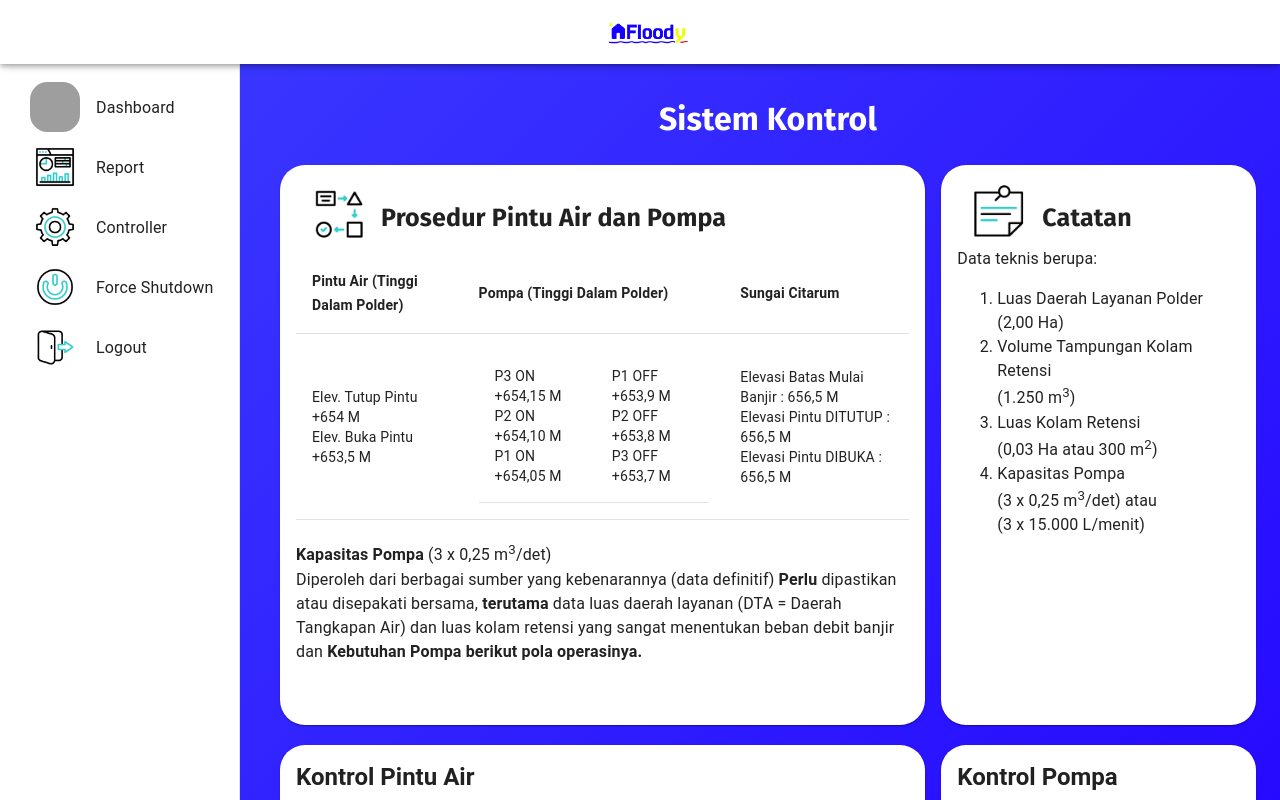
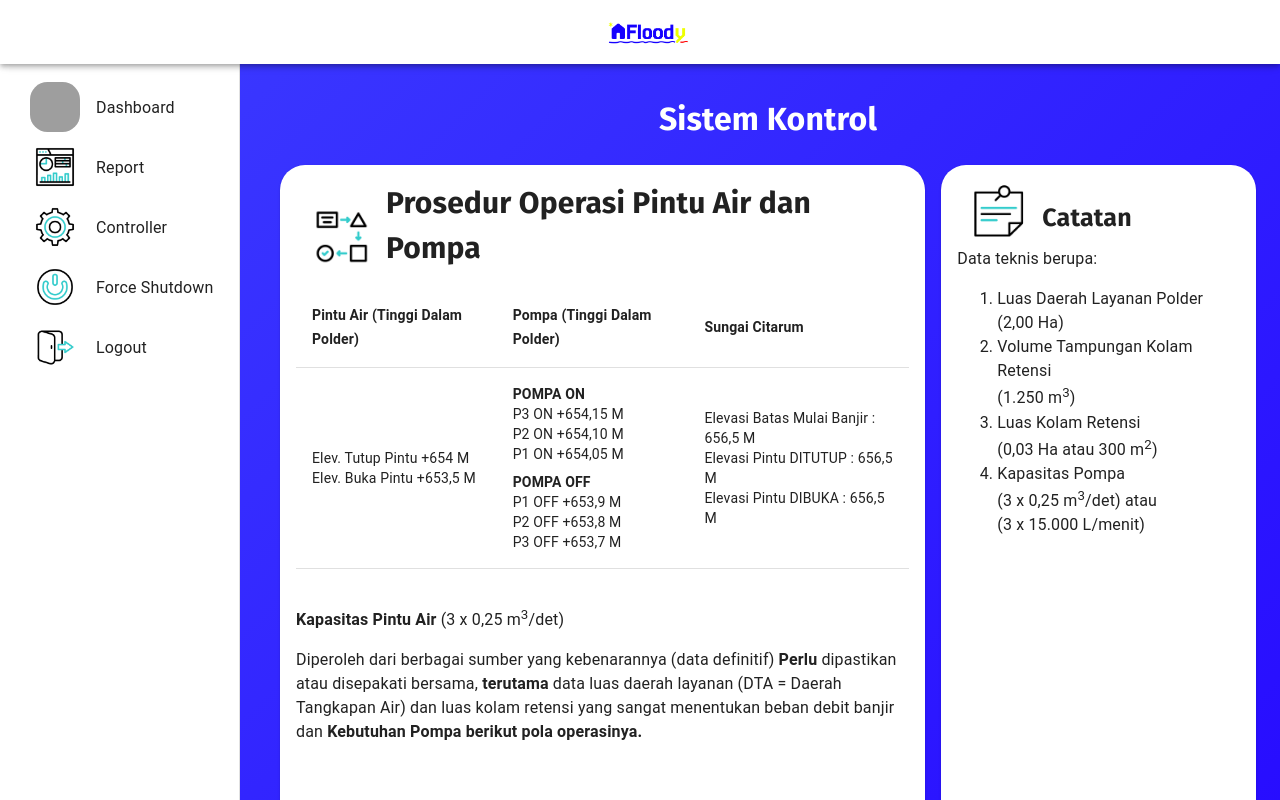
Before and after one commit to LazyCats07/Floody, a React (Create React App) app: page /Controller in a window 1280 px wide. Shown: the top 800 px of the page. Built offline with nearby package versions, Linux system fonts and the light colour scheme; no server answers; the database is empty; sample sign-in values are in the browser's storage; grey boxes are pictures that could not be loaded; some icons are missing.

Commit message:
add speed insight

```diff
--- a/package.json
+++ b/package.json
@@ -15,6 +15,7 @@
     "@testing-library/user-event": "^13.5.0",
     "@toolpad/core": "^0.13.0",
     "@vercel/analytics": "^1.5.0",
+    "@vercel/speed-insights": "^1.2.0",
     "apexcharts": "^4.7.0",
     "bootstrap": "^5.3.6",
     "chart.js": "^4.4.9",
--- a/src/components/CSS/Dash.css
+++ b/src/components/CSS/Dash.css
@@ -50,7 +50,7 @@
 }
 
 .iconFL{
-  width: 70px;
+  width: 60px;
   margin-bottom: -10px;
 }
 
--- a/src/components/pages/Controller.jsx
+++ b/src/components/pages/Controller.jsx
@@ -57,11 +57,11 @@ return (
             <Grid size={8}>
               <Stack spacing={2} direction={'row'}>
 
-              <Card sx={{ height: 70 + "vh", minWidth: 99.75 + "%", borderRadius: '25px' }}>
+<Card sx={{ height: '90vh', width: '100%', borderRadius: '25px', overflowX: 'auto' }}>
   <CardContent>
-                  <span>
-                    <img src={process} alt="icon" style={{ width: '65px', marginRight: '10px', marginLeft: '10px', marginBottom: '-20px' }}/>
-                    <b style={{ fontSize: '25px' }}>Prosedur Pintu Air dan Pompa</b>
+    <span style={{ display: 'flex', alignItems: 'center' }}>
+      <img src={process} alt="icon" style={{ width: '70px', margin: '0 10px -20px 10px' }} />
+      <b style={{ fontSize: '30px' }}>Prosedur Operasi Pintu Air dan Pompa</b>
     </span>
 
     <TableContainer sx={{ maxHeight: 440, marginTop: 2 }}>
@@ -75,23 +75,21 @@ return (
         </TableHead>
         <TableBody>
           <TableRow>
-                          <TableCell>
+            <TableCell sx={{ wordBreak: 'break-word' }}>
               <div>Elev. Tutup Pintu +654 M</div>
               <div>Elev. Buka Pintu +653,5 M</div>
             </TableCell>
-                          <TableCell>
-                            <TableCell>
+            <TableCell sx={{ wordBreak: 'break-word' }}>
+              <div><b>POMPA ON</b></div>
               <div>P3 ON +654,15 M</div>
               <div>P2 ON +654,10 M</div>
               <div>P1 ON +654,05 M</div>
-                            </TableCell>
-                            <TableCell>
+              <div style={{ marginTop: '8px' }}><b>POMPA OFF</b></div>
               <div>P1 OFF +653,9 M</div>
               <div>P2 OFF +653,8 M</div>
               <div>P3 OFF +653,7 M</div>
             </TableCell>
-                          </TableCell>
-                          <TableCell>
+            <TableCell sx={{ wordBreak: 'break-word' }}>
               <div>Elevasi Batas Mulai Banjir : 656,5 M</div>
               <div>Elevasi Pintu DITUTUP : 656,5 M</div>
               <div>Elevasi Pintu DIBUKA : 656,5 M</div>
@@ -102,11 +100,17 @@ return (
     </TableContainer>
 
     <Box height={20} />
-                  <div>
-                    <div><b>Kapasitas Pompa</b> (3 x 0,25 m<sup>3</sup>/det)</div>
-                    <div>Diperoleh dari berbagai sumber yang kebenarannya (data definitif) <b>Perlu</b> dipastikan atau disepakati bersama, <b>terutama</b> data luas daerah layanan (DTA = Daerah Tangkapan Air) dan luas kolam retensi yang sangat menentukan beban debit banjir dan <b>Kebutuhan Pompa berikut pola operasinya.</b></div>
+
+    <div className="kapasitas-info">
+      <blockquote>
+        <p><b>Kapasitas Pintu Air</b> (3 x 0,25 m<sup>3</sup>/det)</p>
+        <p>
+          Diperoleh dari berbagai sumber yang kebenarannya (data definitif) <b>Perlu</b> dipastikan atau disepakati bersama,
+          <b> terutama </b> data luas daerah layanan (DTA = Daerah Tangkapan Air) dan luas kolam retensi yang sangat menentukan beban debit banjir
+          dan <b> Kebutuhan Pompa berikut pola operasinya.</b>
+        </p>
+      </blockquote>
     </div>
-
   </CardContent>
 </Card>
 
@@ -114,7 +118,7 @@ return (
             </Grid>
 
             <Grid size={4}>
-              <Card sx={{ height: 70 + "vh", borderRadius: '25px' }}>
+              <Card sx={{ height: '90vh', width: '100%', borderRadius: '25px' }}>
                 <CardContent>
                   <span>
                     <img src={notes} alt="icon" style={{ width: '65px', marginRight: '10px', marginLeft: '10px', marginBottom: '-20px' }}/>
--- a/src/components/pages/Home.jsx
+++ b/src/components/pages/Home.jsx
@@ -3,6 +3,7 @@ import { RealTimeData } from './Reports/Data/RealTimeData';
 import { ref, onValue } from "firebase/database";
 import { database, auth, db } from "../firebase-config";
 import { doc, getDoc } from 'firebase/firestore';
+import { SpeedInsights } from '@vercel/speed-insights/next';
 
 
 
@@ -167,6 +168,7 @@ useEffect(() => {
 
   return (
     <>
+    <SpeedInsights />
     <Box
   sx={{
     display: 'flex',
@@ -244,7 +246,6 @@ useEffect(() => {
     </div>
   </CardContent>
 </Card>
-
               </Stack>
             </Grid>
 
@@ -288,8 +289,8 @@ useEffect(() => {
                   <CardContent>
                     <span style={{ display: 'flex', alignItems: 'center' }}>
                       <img src={TMA} alt="test" className='iconFL' style={{ marginRight: '10px', marginTop: '-30px' }} />
-                      <Typography gutterBottom component="div" className='countText' style={{ fontSize: '50px', marginTop: '20px'}}>
-                        {renderCountUp(tmaKolam, 'm')}
+                      <Typography gutterBottom component="div" className='countText' style={{ fontSize: '45px', marginTop: '20px'}}>
+                        {renderCountUp(tmaKolam, 'cm')}
                       </Typography>
                     </span>
                     <Typography gutterBottom variant="h5" component="div" sx={{color: "ccd1d1"}} style={{marginTop: '-30px', marginLeft: '5px'}}>
@@ -302,8 +303,8 @@ useEffect(() => {
                   <CardContent>
                     <span style={{ display: 'flex', alignItems: 'center' }}>
                       <img src={TMA} alt="test" className='iconFL' style={{ marginRight: '10px', marginTop: '-30px' }} />
-                      <Typography gutterBottom component="div" className='countText' style={{ fontSize: '50px', marginTop: '20px'}}>
-                        {renderCountUp(tmaHilir, 'm')}
+                      <Typography gutterBottom component="div" className='countText' style={{ fontSize: '45px', marginTop: '20px'}}>
+                        {renderCountUp(tmaHilir, 'cm')}
                       </Typography>
                     </span>
                     <Typography gutterBottom variant="h5" component="div" sx={{color: "ccd1d1"}} style={{marginTop: '-30px', marginLeft: '5px'}}>
@@ -316,8 +317,8 @@ useEffect(() => {
                   <CardContent>
                     <span style={{ display: 'flex', alignItems: 'center' }}>
                       <img src={TMA} alt="test" className='iconFL' style={{ marginRight: '10px', marginTop: '-30px' }} />
-                      <Typography gutterBottom component="div" className='countText' style={{ fontSize: '50px', marginTop: '20px'}}>
-                        {renderCountUp(tmaSungai, 'm')}
+                      <Typography gutterBottom component="div" className='countText' style={{ fontSize: '45px', marginTop: '20px'}}>
+                        {renderCountUp(tmaSungai, 'cm')}
                       </Typography>
                     </span>
                     <Typography gutterBottom variant="h5" component="div" sx={{color: "ccd1d1"}} style={{marginTop: '-30px', marginLeft: '5px'}}>
```
Also changed, not shown: src/components/notification.jsx (added, +30 -0 lines), 1 other file (tests, documents, lock files or other folders). Lines whose indentation alone changed are shown as unchanged.
